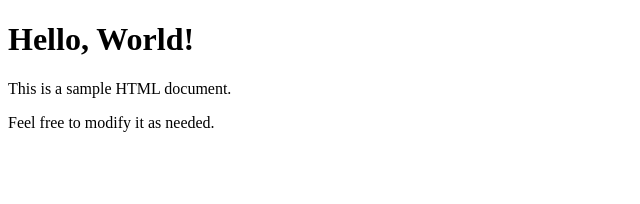
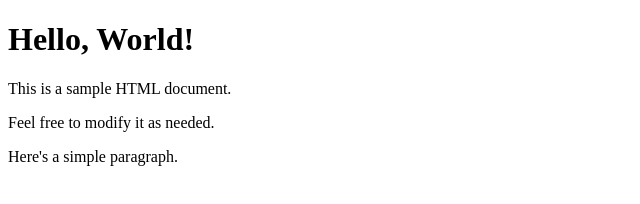
Before and after one commit to harsha224684/practice, a plain HTML site: page index.html in a window 1280 px wide. Shown: the whole page, without its empty margins (0-640 px from the left). Drawn offline with Linux system fonts and the light colour scheme.

Commit message:
added paragraph

```diff
--- a/index.html
+++ b/index.html
@@ -9,5 +9,6 @@
 <h1>Hello, World!</h1>
 <p>This is a sample HTML document.</p>
 <p>Feel free to modify it as needed.</p>
+<p>Here's a simple paragraph.</p>
 </body>
 </html>
```
